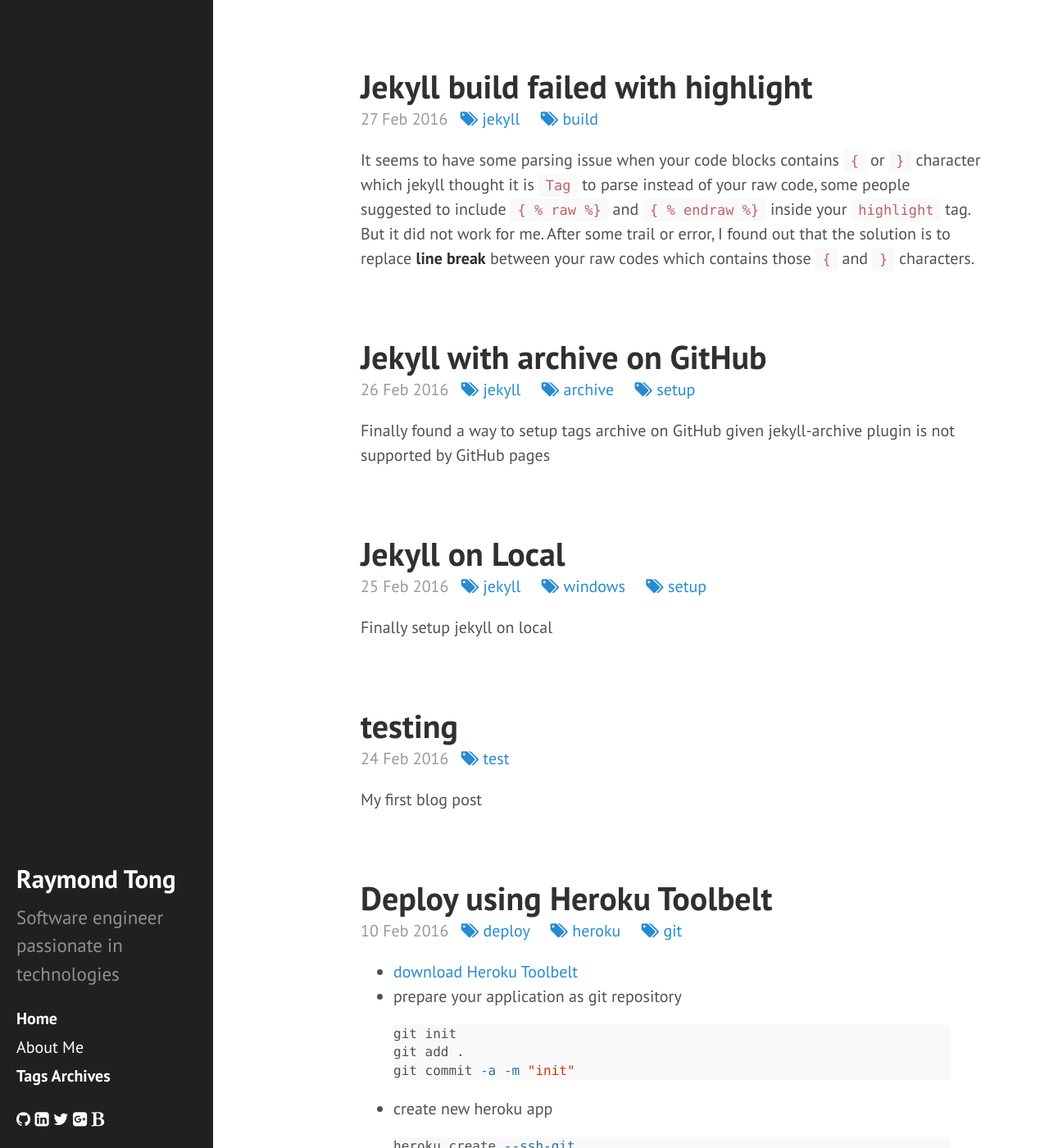
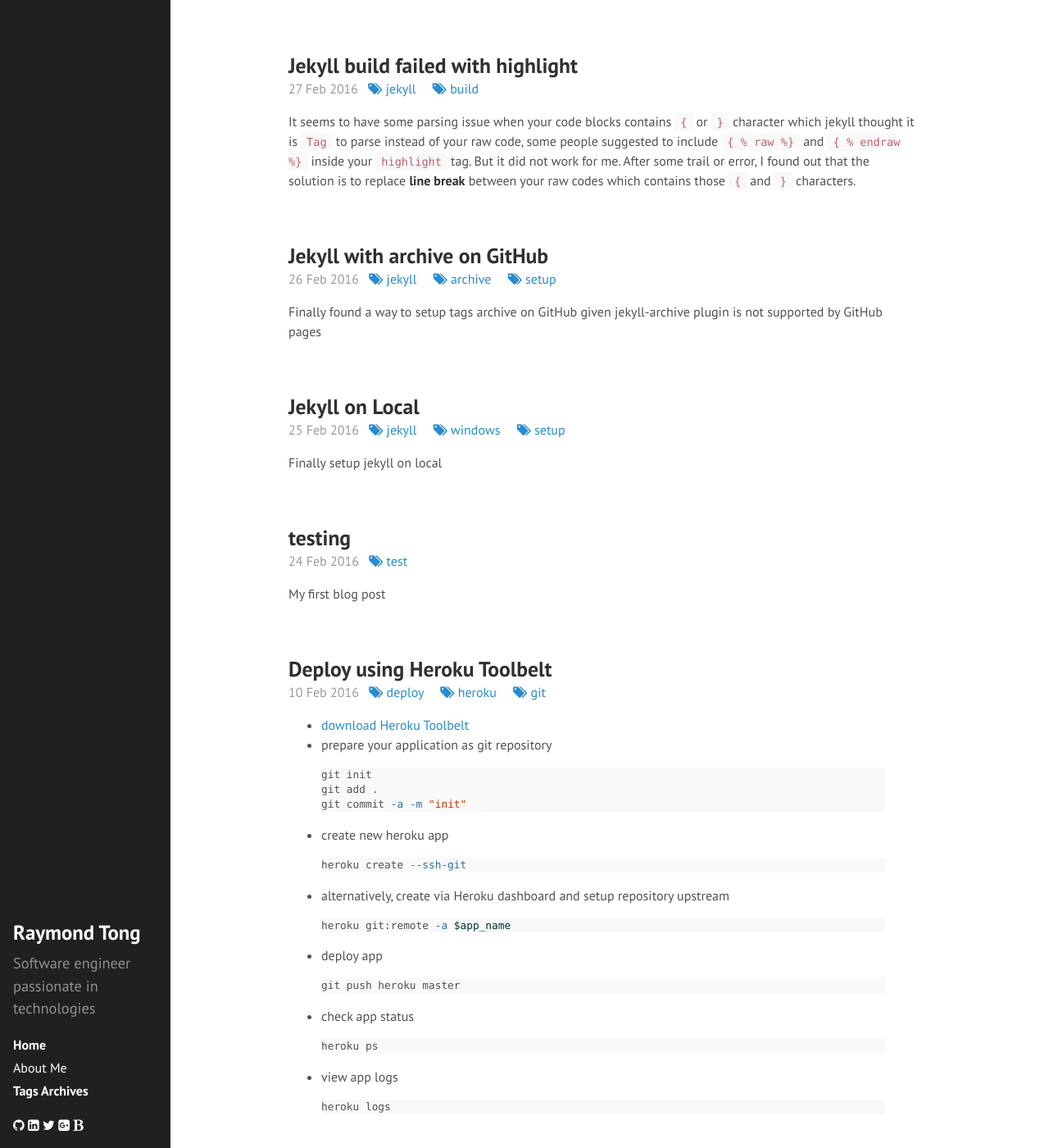
Before and after one commit to raytong82/raytong8, a Jekyll site: the page built from index.html, in a window 1280 px wide and 1400 px high. Shown: the whole window at 82% size. Built offline with Jekyll 4.4.1, drawn with Linux system fonts in a browser that asks for light colours; nearby versions of some CDN libraries; the list of posts is cut into pages by our own code.

Commit message:
style update

```diff
--- a/public/css/raytong82.css
+++ b/public/css/raytong82.css
@@ -1,5 +1,11 @@
 /** override css */
-.html {}
+html {
+  font-size: 16px;
+}
+
+h1 {
+  font-size: 1.6rem;
+}
 
 .sidebar {
   padding: 0.5rem 0.5rem;
```
